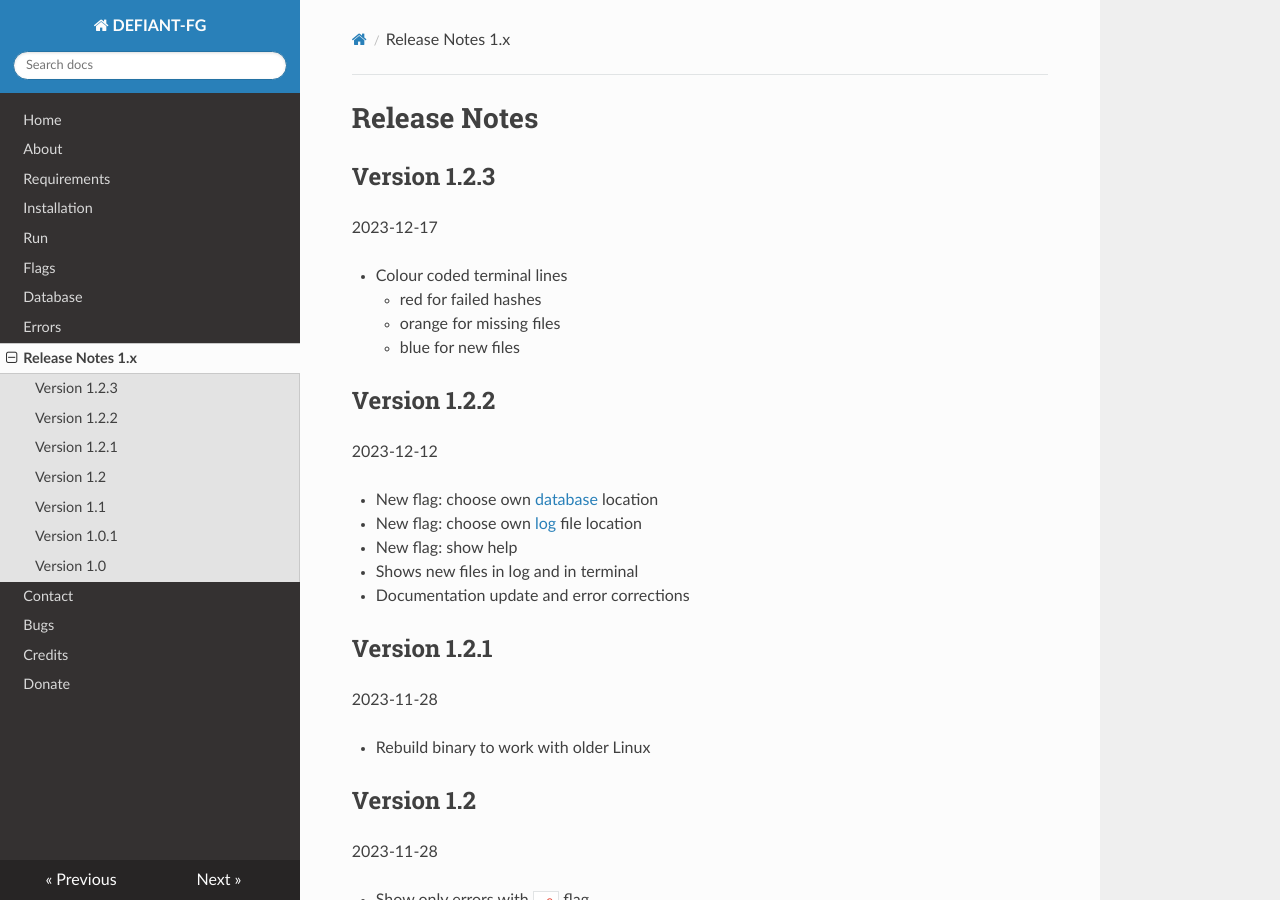
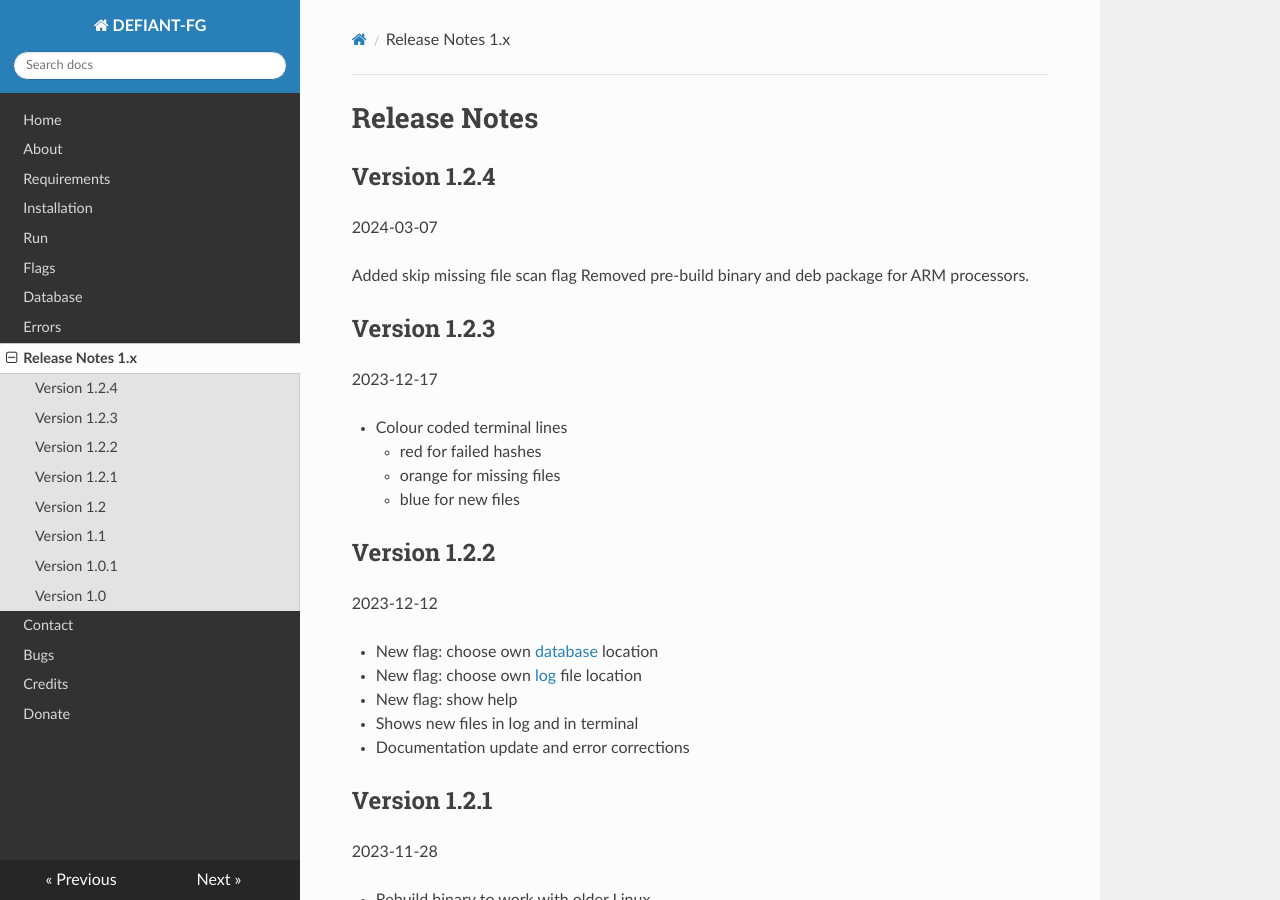
Before and after one commit to karlh001/defiant-fg, an MkDocs documentation site: the page built from docs/release_notes_1.md, in a window 1280 px wide and 900 px high. Built offline with MkDocs 1.6.1, drawn with Linux system fonts in a browser that asks for light colours; nearby versions of some CDN libraries.

Commit message:
final 1.2.4

```diff
--- /dev/null
+++ b/docs/hash.md
@@ -0,0 +1,9 @@
+# Download Hashes
+
+## Version 1.2.4
+
+#### dfg_amd64.deb
+3e7683ec839c5fe7303374248b300bfebd5336ad9f570ad5f6948b631495cb97
+
+#### dfg.bin
+2c882262be23353314c276e19c41fb843afd4d509538a6acf9f73f95eb9f5696
--- a/docs/release_notes_1.md
+++ b/docs/release_notes_1.md
@@ -1,4 +1,11 @@
 # Release Notes
+
+## Version 1.2.4
+
+2024-03-07
+
+Added skip missing file scan flag
+Removed pre-build binary and deb package for ARM processors.
 
 ## Version 1.2.3
 
```
Also changed, not shown: README.md (+1 -1 lines), docs/flags.md (+6 -0 lines), docs/index.md (+3 -6 lines), 2 other files.
